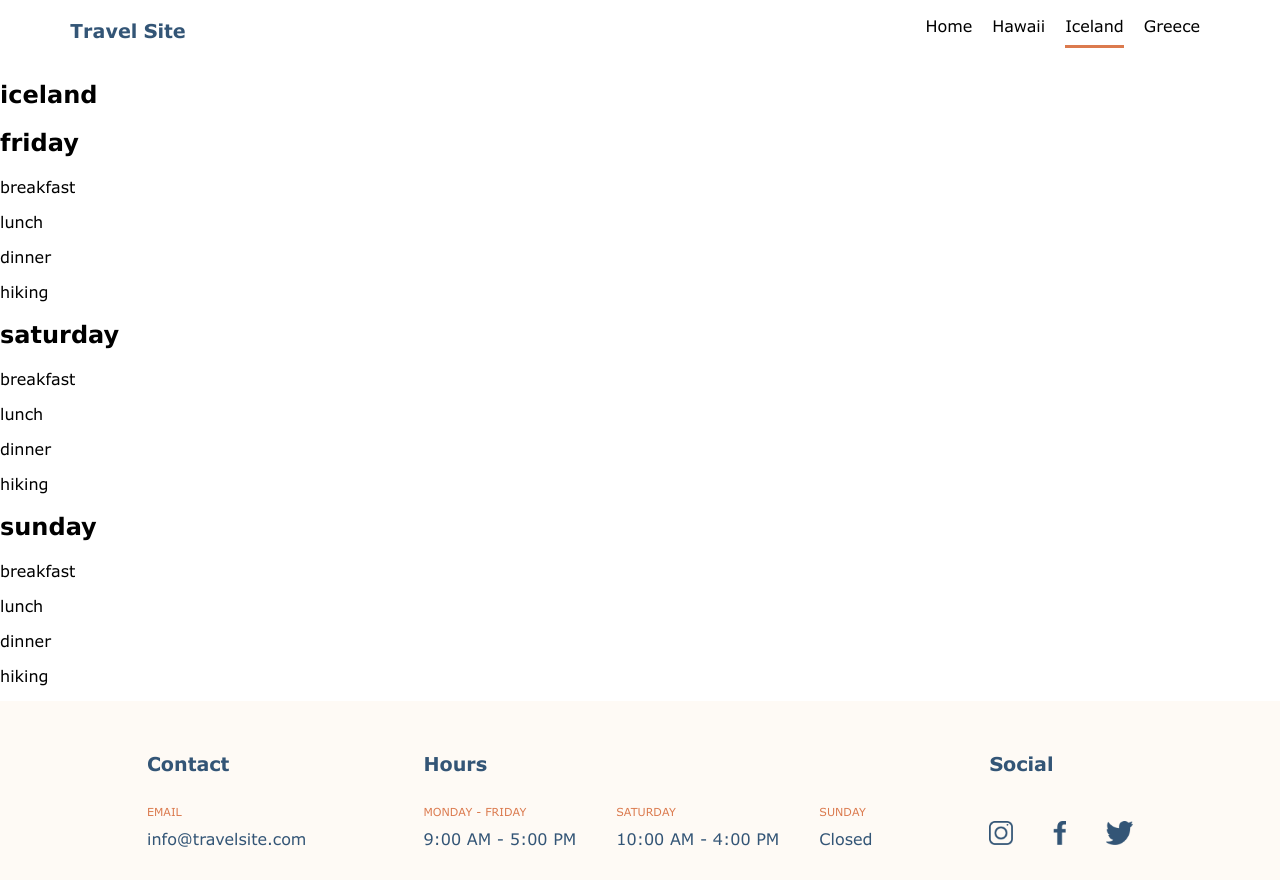
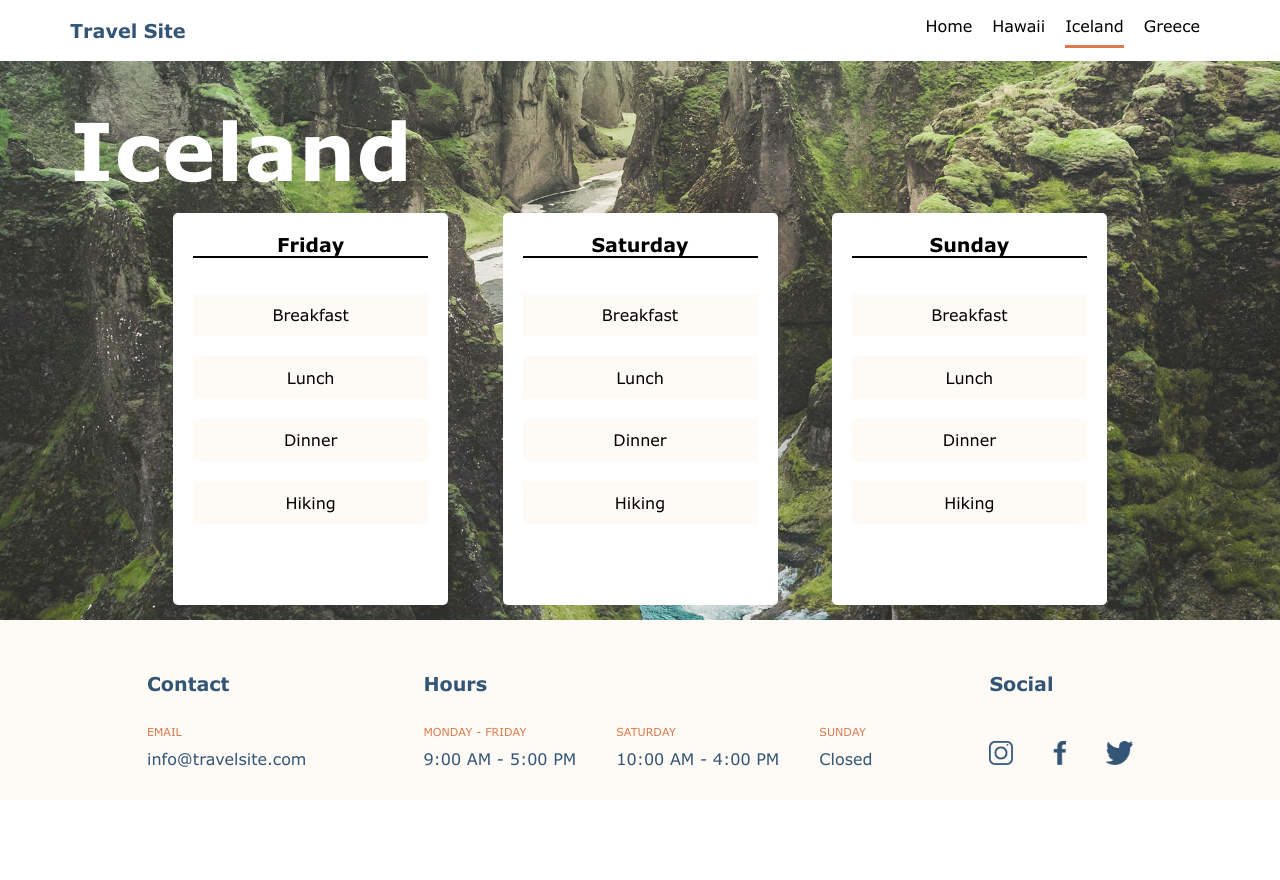
Before and after one commit to ejkorol/travel-site, a plain HTML site: page pages/iceland.html in a window 1280 px wide. After the commit the page ends 800 px from the top, so only its background shows below. Drawn offline with Linux system fonts and the light colour scheme.

Commit message:
add style to destination page iceland

```diff
--- a/pages/iceland.html
+++ b/pages/iceland.html
@@ -6,7 +6,7 @@
     <meta name="viewport" content="width=device-width, initial-scale=1.0">
 
     <link rel="stylesheet" href="../css/global.css">
-    <link ref="stylesheet" href="../css/destinations.css">
+    <link rel="stylesheet" href="../css/destinations.css">
 
     <title>Travel Site | Iceland</title>
   </head>
@@ -23,7 +23,7 @@
 
         <div class="navbar__right">
           <div class="navbar__mobile">
-            <img src="./assets/icons/menu.svg" alt="mobile-menu" class="navbar__mobile-icon"/>
+            <img src="../assets/icons/menu.svg" alt="mobile-menu" class="navbar__mobile-icon"/>
           </div>
           <ul class="navbar__list">
             <li class="navbar__item"><a href="../index.html" class="navbar__link">home</a></li>
@@ -36,38 +36,59 @@
       </nav>
     </header>
 
+    <main class="destination__page">
 
-    <main>
-      <section>
-        <h1>iceland</h1>
-        <section>
-          <article>
-            <h2>friday</h2>
-            <div><p>breakfast</p></div>
-            <div><p>lunch</p></div>
-            <div><p>dinner</p></div>
-            <div><p>hiking</p></div>
+      <!-- ITINERARY -->
+      <section class="hero-destination hero-destination--iceland">
+        <div class="hero-destination__top">
+          <h1 class="hero-destination__header">iceland</h1>
+        </div>
+        <section class="cards">
+          <article class="card">
+            <div class="card__top">
+              <h2 class="card__header">friday</h2>
+            </div>
+            <div class="card__content">
+              <ul class="card__list">
+                <li class="card__item">breakfast</li>
+                <li class="card__item">lunch</li>
+                <li class="card__item">dinner</li>
+                <li class="card__item">hiking</li>
+              </ul>
+            </div>
           </article>
 
-          <article>
-            <h2>saturday</h2>
-            <div><p>breakfast</p></div>
-            <div><p>lunch</p></div>
-            <div><p>dinner</p></div>
-            <div><p>hiking</p></div>
+          <article class="card">
+            <div class="card__top">
+              <h2 class="card__header">saturday</h2>
+            </div>
+            <div class="card__content">
+              <ul class="card__list">
+                <li class="card__item">breakfast</li>
+                <li class="card__item">lunch</li>
+                <li class="card__item">dinner</li>
+                <li class="card__item">hiking</li>
+              </ul>
+            </div>
           </article>
 
-          <article>
-            <h2>sunday</h2>
-            <div><p>breakfast</p></div>
-            <div><p>lunch</p></div>
-            <div><p>dinner</p></div>
-            <div><p>hiking</p></div>
+          <article class="card">
+            <div class="card__top">
+              <h2 class="card__header">sunday</h2>
+            </div>
+            <div class="card__content">
+              <ul class="card__list">
+                <li class="card__item">breakfast</li>
+                <li class="card__item">lunch</li>
+                <li class="card__item">dinner</li>
+                <li class="card__item">hiking</li>
+              </ul>
+            </div>
           </article>
         </section>
       </section>
+
     </main>
-
 
     <!-- FOOTER -->
     <footer class="footer">
```
